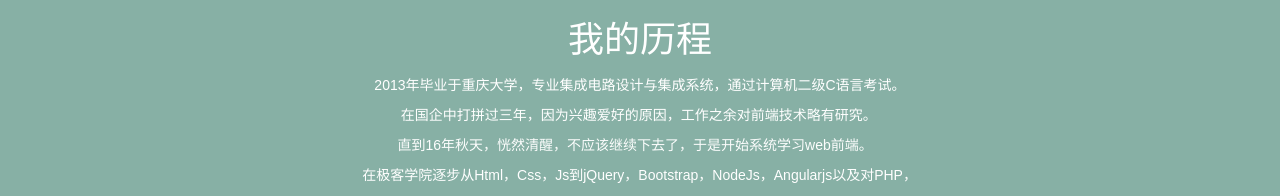
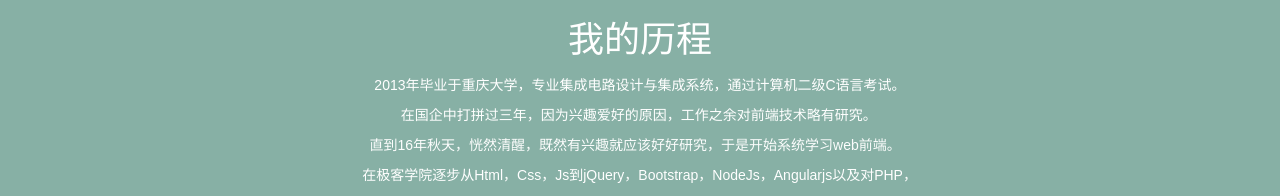
Before and after one commit to mirbilu/resume, a plain HTML site: page index.html in a window 1280 px wide. Shown: the part 1000-1196 px from the top of the page. Drawn offline with nearby package versions, Linux system fonts and the light colour scheme.

Commit message:
Signed-off-by: mirbilu <haojiaojian@126.com>

```diff
--- a/index.html
+++ b/index.html
@@ -45,7 +45,7 @@
                 <div class="rollBox container">
                     <span class="rollcontent">2013年毕业于重庆大学，专业集成电路设计与集成系统，通过计算机二级C语言考试。</span>
                     <span class="rollcontent">在国企中打拼过三年，因为兴趣爱好的原因，工作之余对前端技术略有研究。</span>
-                    <span class="rollcontent">直到16年秋天，恍然清醒，不应该继续下去了，于是开始系统学习web前端。</span>
+                    <span class="rollcontent">直到16年秋天，恍然清醒，既然有兴趣就应该好好研究，于是开始系统学习web前端。</span>
                     <span class="rollcontent">在极客学院逐步从Html，Css，Js到jQuery，Bootstrap，NodeJs，Angularjs以及对PHP，Mysql有了初步涉猎。（非常庆幸能够认识极客学院的各位老师！）</span>
                 </div>
             </div>
```
